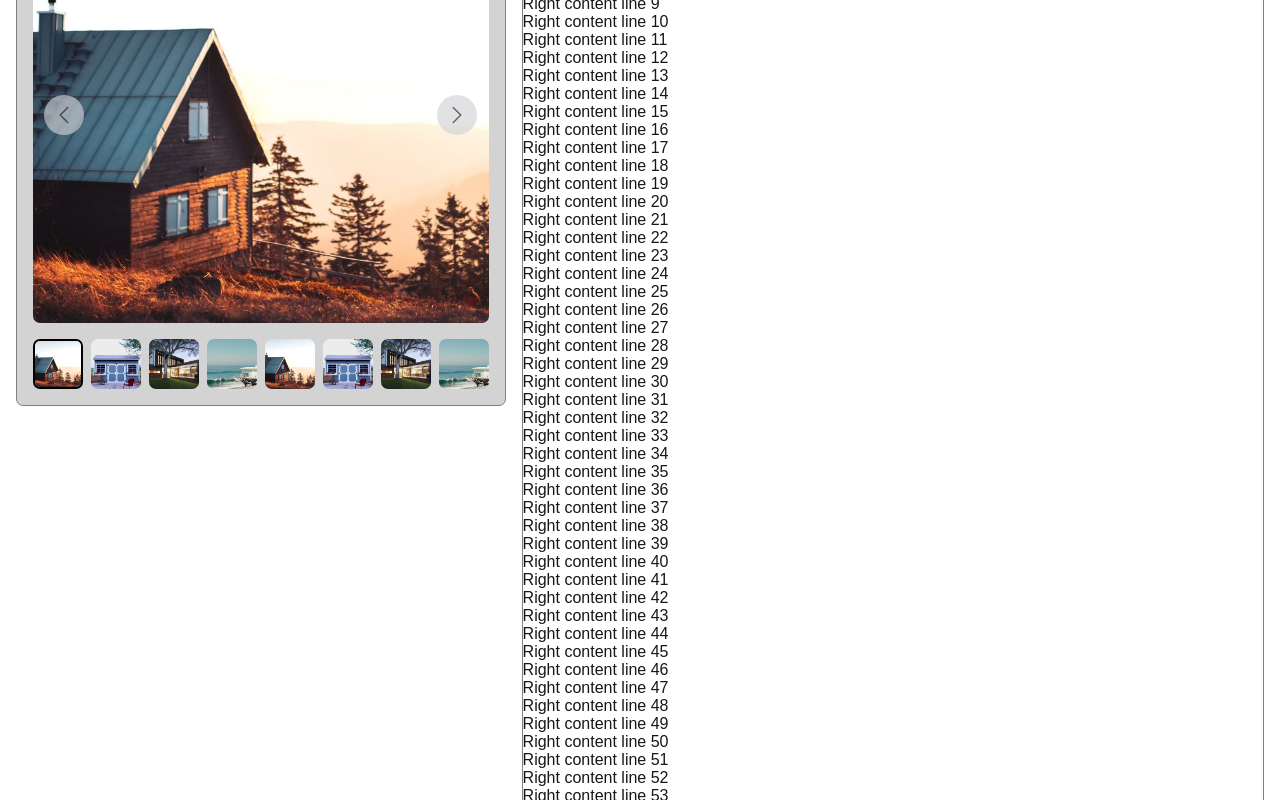
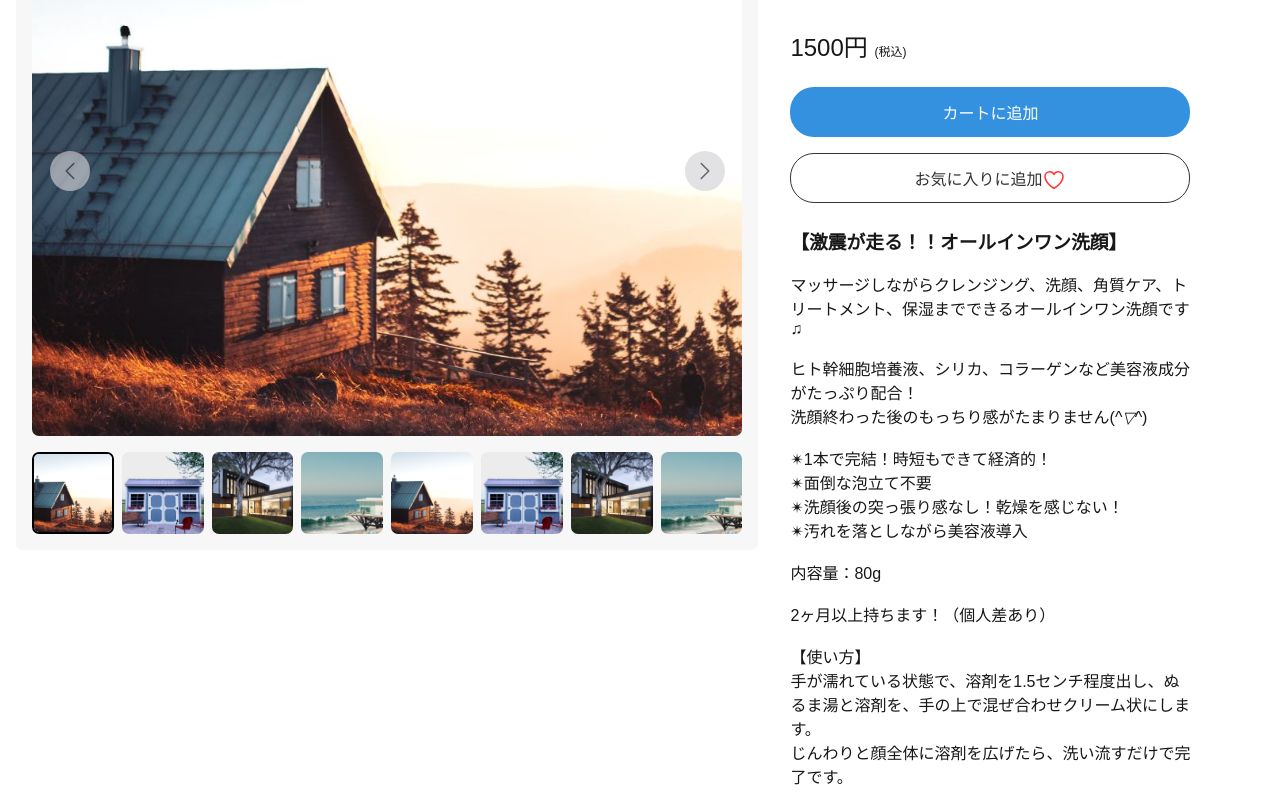
Before and after one commit to UruTe4R/ichikara, a Next.js app: page /product/1 in a window 1280 px wide. Shown: the part 260-1060 px from the top of the page. Built offline with nearby package versions, Linux system fonts and the light colour scheme.

Commit message:
product page completed

```diff
--- /dev/null
+++ b/app/components/buttons/CustomButton.module.css
@@ -0,0 +1,25 @@
+.button {
+  width: 100%;
+  max-width: 400px;
+  height: 50px;
+
+  border-radius: 1.5rem;
+  border: none;
+
+  font-size: 1rem;
+
+  color: white;
+  background-color: #0076d7;
+  opacity: 0.8;
+  transition: opacity 0.2s ease-in-out;
+
+  cursor: pointer;
+
+  display: flex;
+  justify-content: center;
+  align-items: center;
+}
+
+.button:hover {
+  opacity: 1;
+}
--- /dev/null
+++ b/app/components/buttons/CustomButton.tsx
@@ -0,0 +1,19 @@
+import React from 'react';
+import styles from './CustomButton.module.css';
+
+interface CustomButtonProps {
+  children: React.ReactNode;
+  onClick?: () => void;
+  style?: string;
+}
+
+export default function CustomButton({ children, onClick, style }: CustomButtonProps) {
+  return (
+    <button
+      className={`${styles.button} ${style || ''}`}
+      onClick={onClick}
+    >
+      {children}
+    </button>
+  )
+}
--- a/app/product/[id]/page.module.css
+++ b/app/product/[id]/page.module.css
@@ -16,15 +16,17 @@
 
 
 .imageSection {
-  grid-column: span 2;
+  grid-column: span 3;
   padding: 1rem;
   min-width: 400px;
-  border: 1px solid gray;
+
+  /* border: 1px solid gray; */
   border-radius: 7px;
+
   display: flex;
   justify-content: center;
   height: fit-content;
-  background-color: lightgray;
+  background-color: rgb(247, 247, 247);
 
   position: sticky;
   top: 100px;
@@ -40,11 +42,46 @@
 
 
 .productDetail {
-  grid-column: span 3;
+  grid-column: span 2;
 
-  border: 1px solid gray;
+  /* border: 1px solid gray; */
   border-radius: 7px;
 
   overflow: visible;
   height: fit-content;
+
+
+  padding: 1rem;
+  display: flex;
+  flex-direction: column;
+  gap: 1.5rem;
 }
+
+  .price {
+    font-size: 1.5rem;
+  }
+
+  .taxIncluded {
+    font-size: 0.75rem;
+  }
+
+  .buttons > * + * {
+    margin-top: 1rem;
+  }
+
+    .favoriteButton {
+      background-color: white !important;
+      color: black !important;
+      border: 1px solid black !important;
+    }
+
+    .icon {
+      width: 1.5rem;
+      padding-top: 0.25rem;
+      color: red;
+    }
+
+  .description {
+    max-width: 400px;
+    white-space: pre-wrap;
+  }
--- a/app/product/[id]/page.tsx
+++ b/app/product/[id]/page.tsx
@@ -1,7 +1,44 @@
 import styles from './page.module.css'
 import type { Metadata } from 'next';
+import Markdown from 'react-markdown';
 
 import ProductImageSelection from '@/app/ui/ProductImageSelection';
+import CustomButton from '@/app/components/buttons/CustomButton';
+
+const description = `
+### 【激震が走る！！オールインワン洗顔】
+マッサージしながらクレンジング、洗顔、角質ケア、トリートメント、保湿までできるオールインワン洗顔です♫
+
+
+ヒト幹細胞培養液、シリカ、コラーゲンなど美容液成分がたっぷり配合！
+洗顔終わった後のもっちり感がたまりません(*^▽^*)
+
+
+✴1本で完結！時短もできて経済的！
+✴︎面倒な泡立て不要
+✴︎洗顔後の突っ張り感なし！乾燥を感じない！
+✴︎汚れを落としながら美容液導入
+
+
+内容量：80g
+
+2ヶ月以上持ちます！（個人差あり）
+
+【使い方】
+手が濡れている状態で、溶剤を1.5センチ程度出し、ぬるま湯と溶剤を、手の上で混ぜ合わせクリーム状にします。
+じんわりと顔全体に溶剤を広げたら、洗い流すだけで完了です。
+
+
+※カード決済をご希望の場合
+カードの不正利用の方が相次いでおり、ご本人様確認に3日〜1週間かかる場合がございます。カード決済をされる場合は、コメント欄に「ロボットではありません」と入力いただけますと確認が出来ますので翌日発送させて頂きます。
+当店の定休日と重なった場合は、翌営業日の発送になります。
+
+※北海道、沖縄への発送で日時指定をされる方は、送料が500円プラスでかかります。お手数ですが、アイテム内の『送料』を選択してくださいませ。送料を選択していない場合は、日時指定してもご希望に沿えませんのでご了承くださいませ。
+
+【配送について】
+当日夕方６時までのご購入完了に関しまして配送日を月曜日・水曜日・金曜日とさせていただきます。
+何卒宜しくお願い申し上げます。
+`;
 
 
 export const metadata: Metadata = {
@@ -17,11 +54,25 @@ export default function ProductPage() {
         </div>
 
         <div className={styles.productDetail}>
-          <div>
-          {Array.from({ length: 100 }).map((_, i) => (
-            <p key={i}>Right content line {i + 1}</p>
-          ))}
-        </div>
+          <h1>COCO JEWEL ：FACE WASH ココジュエル　フェイスウォッシュ</h1>
+
+          <div className={styles.price}>1500円 <span className={styles.taxIncluded}>(税込)</span> </div>
+
+          <div className={styles.buttons}>
+            <CustomButton>カートに追加</CustomButton>
+            <CustomButton style={styles.favoriteButton}>
+              お気に入りに追加
+              <svg xmlns="http://www.w3.org/2000/svg" fill="none" viewBox="0 0 24 24" strokeWidth={1.5} stroke="currentColor" className={styles.icon}>
+                <path strokeLinecap="round" strokeLinejoin="round" d="M21 8.25c0-2.485-2.099-4.5-4.688-4.5-1.935 0-3.597 1.126-4.312 2.733-.715-1.607-2.377-2.733-4.313-2.733C5.1 3.75 3 5.765 3 8.25c0 7.22 9 12 9 12s9-4.78 9-12Z" />
+              </svg>
+
+            </CustomButton>
+          </div>
+
+          <div className={styles.description}>
+            <Markdown>{description}
+            </Markdown>
+          </div>
         </div>
       </main>
       <div>
--- a/package.json
+++ b/package.json
@@ -13,6 +13,7 @@
     "react": "^19.0.0",
     "react-dom": "^19.0.0",
     "react-icons": "^5.5.0",
+    "react-markdown": "^10.1.0",
     "zustand": "^5.0.4"
   },
   "devDependencies": {
```
Also changed, not shown: 1 other file (tests, documents, lock files or other folders).
